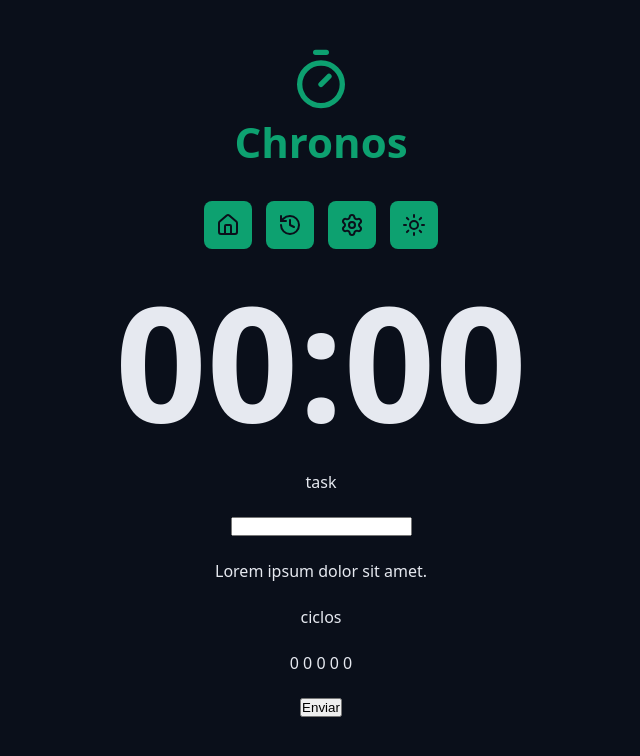
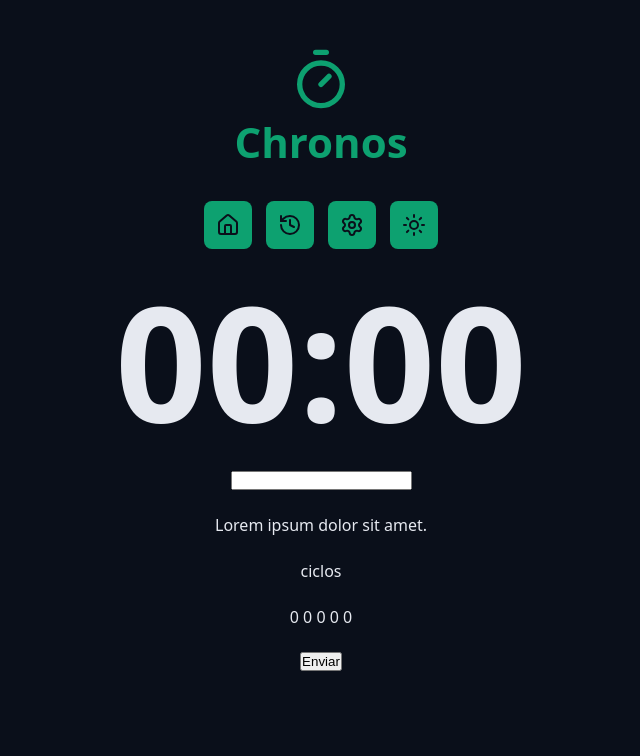
Before and after one commit to JoaoBruto/Chronos-Pomodoro, a React (Vite) app: page / in a window 1280 px wide. Shown: the top 756 px of the page, without its empty margins (319-959 px from the left). Built offline with nearby package versions, Linux system fonts and the light colour scheme.

Commit message:
✨ addimg booleans and rest props

```diff
--- a/src/components/Input/index.tsx
+++ b/src/components/Input/index.tsx
@@ -1,12 +1,13 @@
 type DefaultInputProps = {
-  id: string  ;
-} & React.ComponentProps<'input'>
+  id: string;
+  labelText?: string;
+} & React.ComponentProps <'input'>
 
-export function DefaultInput ({type, id}: DefaultInputProps) {
+export function DefaultInput ({type, id, labelText, ...rest}: DefaultInputProps) {
   return (
     <>
-      <label htmlFor={id}>task</label>
-      <input type={type} id={id} />
+      {labelText ? <label htmlFor={id}>{labelText}</label> : ''}
+      <input type={type} id={id} {...rest} />
     </>
   )
 }
--- a/src/main.tsx
+++ b/src/main.tsx
@@ -32,7 +32,7 @@ createRoot(document.getElementById('root')!).render(
       <Container>
         <form className='form' action=''>
           <div className='formRow'>
-            <DefaultInput type='text' />
+            <DefaultInput labelText='' id=''/>
           </div>
 
           <div className='formRow'>
```
